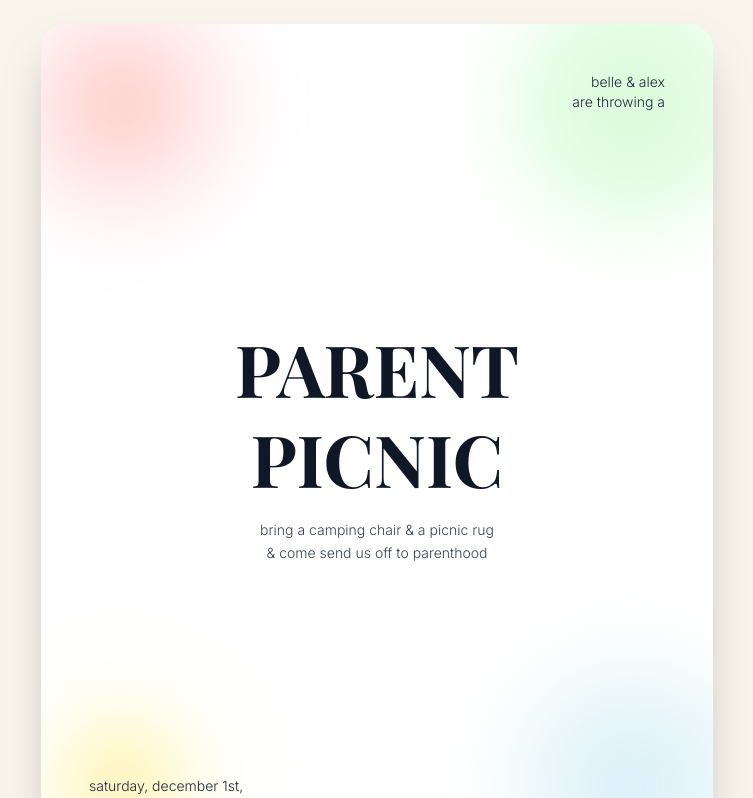
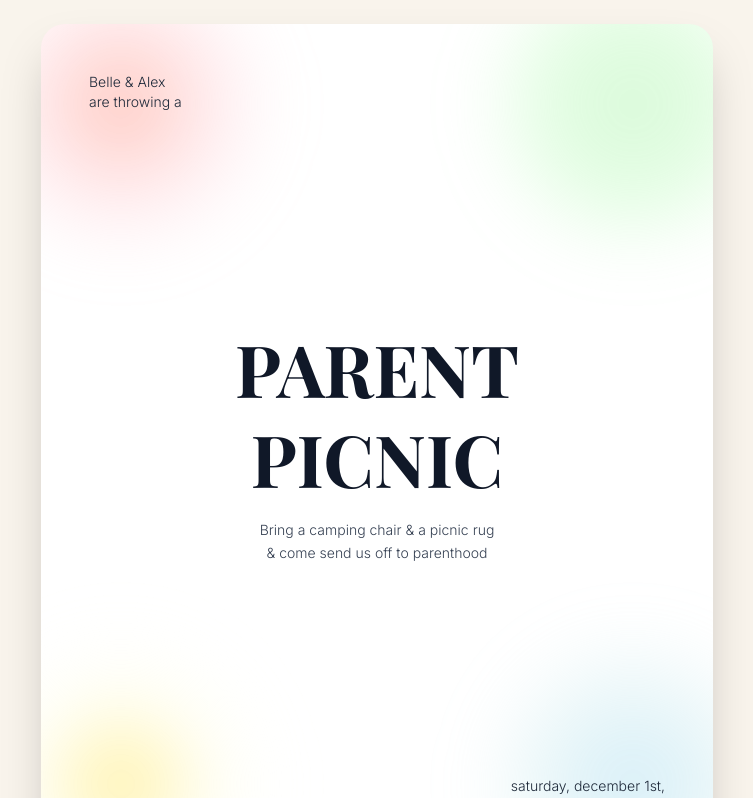
Before and after one commit to cyponthemic/baby-shower, a React (Vite) app: page / in a window 1280 px wide. Shown: the top 798 px of the page, without its empty margins (263-1016 px from the left). Built offline with nearby package versions, Linux system fonts and the light colour scheme.

Commit message:
feat: update copy

```diff
--- a/src/App.tsx
+++ b/src/App.tsx
@@ -50,7 +50,7 @@ function App() {
             {/* Text content */}
             <div className="relative h-full flex flex-col justify-between p-8 md:p-12">
               {/* Top right text */}
-              <div className="self-end text-right">
+              <div className="self-start text-left">
                 <p className="text-xs md:text-sm text-gray-800 font-light">{EVENT.hosts.full}</p>
                 <p className="text-xs md:text-sm text-gray-800 font-light">are throwing a</p>
               </div>
@@ -71,7 +71,7 @@ function App() {
               </div>
 
               {/* Bottom left text */}
-              <div className="self-start">
+              <div className="self-end text-right">
                 <p className="text-xs md:text-sm text-gray-800 font-light">{COPY.invitation.dateLine}</p>
                 <p className="text-xs md:text-sm text-gray-800 font-light">{COPY.invitation.timeLocationLine}</p>
               </div>
--- a/src/RSVPForm.tsx
+++ b/src/RSVPForm.tsx
@@ -91,10 +91,10 @@ export default function RSVPForm({ onSuccess }: RSVPFormProps) {
           <textarea
             id="food"
             name="food_requirements"
-            placeholder="Veggie / vegan / allergies / anything else we should know"
+
             className="w-full px-4 py-3 rounded-xl border border-gray-200 focus:outline-none focus:ring-2 focus:ring-blue-400 focus:border-transparent transition-all text-sm min-h-[100px] resize-y"
           />
-          <p className="text-xs text-gray-500">Leave blank if you're easy.</p>
+
         </div>
 
         <button
--- a/src/constants.ts
+++ b/src/constants.ts
@@ -1,11 +1,11 @@
 export const EVENT = {
   hosts: {
-    first: "belle",
-    second: "alex",
-    full: "belle & alex",
+    first: "Belle",
+    second: "Alex",
+    full: "Belle & Alex",
   },
   title: "PARENT PICNIC",
-  tagline: "bring a camping chair & a picnic rug, & come send us off to parenthood",
+  tagline: "Bring a camping chair & a picnic rug, & come send us off to parenthood",
   date: {
     day: "Saturday",
     dayNumber: 1,
```
